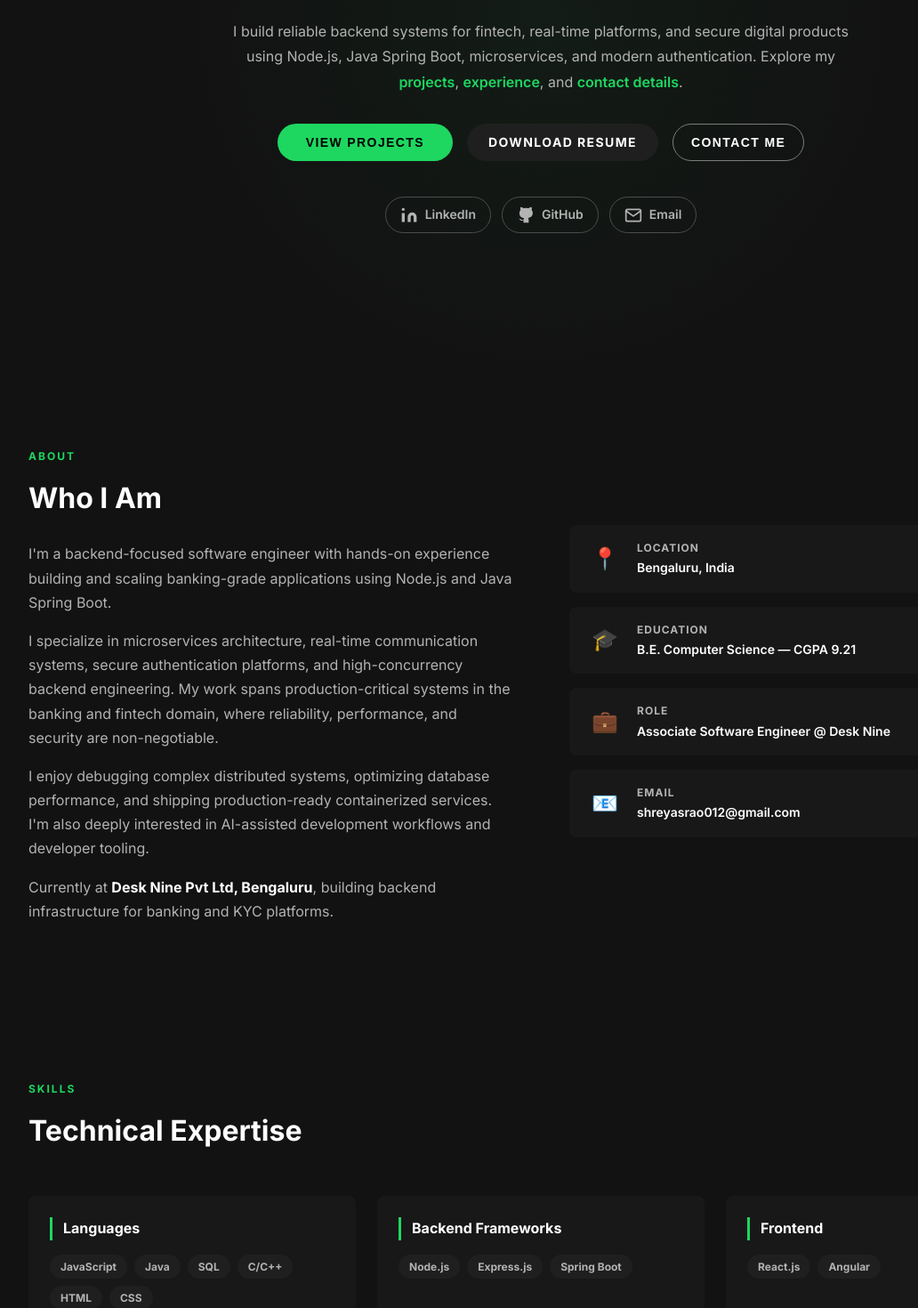
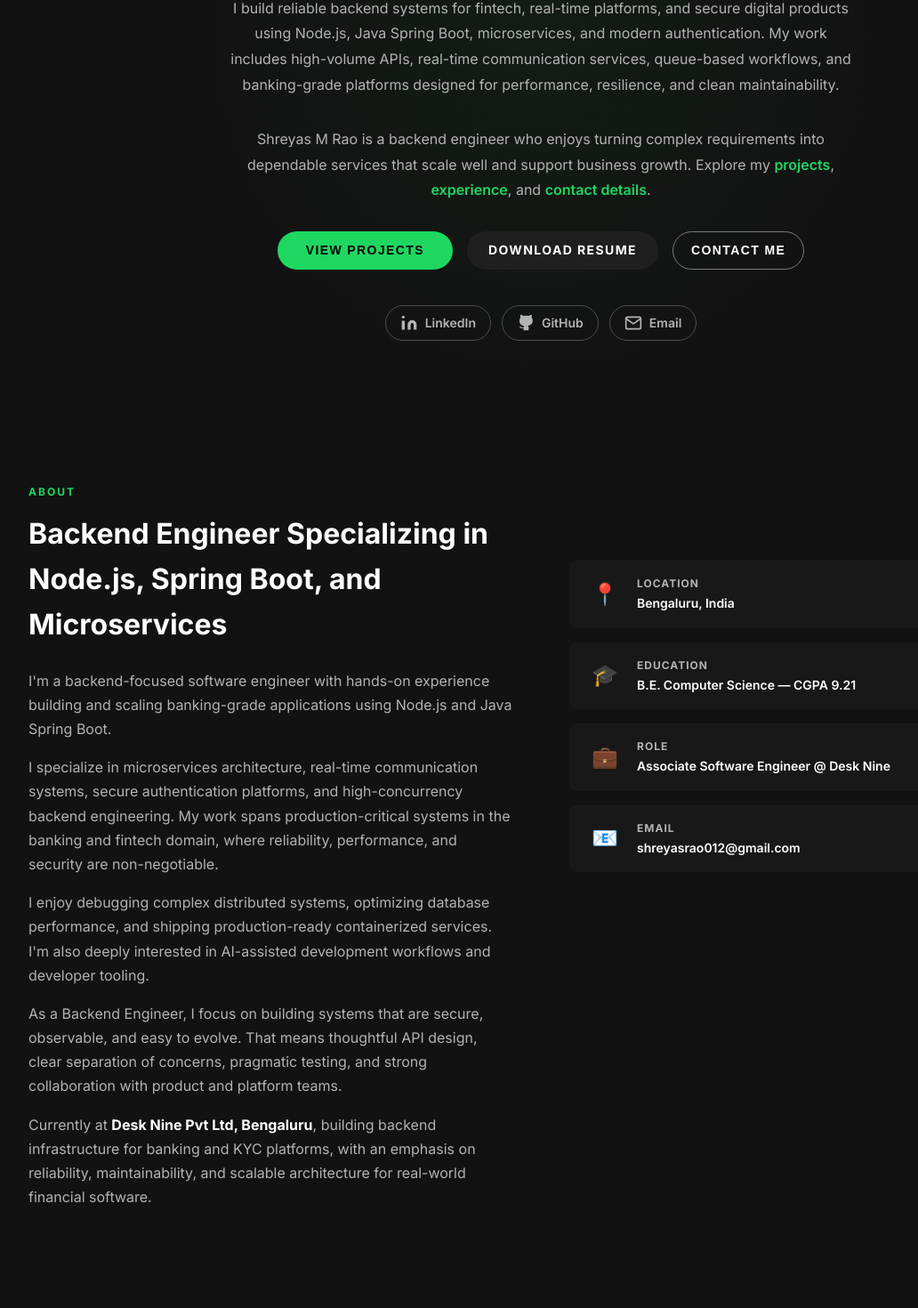
Before and after one commit to Humbledot00/Spotify-themed-Portfolio, a React (Vite) app: page / in a window 1280 px wide. Shown: the part 377-1847 px from the top of the page at 89% size, without its empty margins (32-1064 px from the left). Built offline with nearby package versions, Linux system fonts and the light colour scheme.

Commit message:
[NEW] SEO Optimized

```diff
--- a/index.html
+++ b/index.html
@@ -8,11 +8,11 @@
     <meta http-equiv="X-UA-Compatible" content="IE=edge" />
     <meta name="viewport" content="width=device-width, initial-scale=1.0" />
 
-    <title>Shreyas M Rao | Backend Engineer | Node.js & Spring Boot</title>
+    <title>Shreyas M Rao | Backend Engineer | Node.js, Spring Boot, Microservices, Banking Software</title>
 
-    <meta name="description" content="Backend software engineer building scalable Node.js and Spring Boot systems for banking, real-time platforms, and secure authentication." />
+    <meta name="description" content="Shreyas M Rao is a backend engineer in Bengaluru specializing in Node.js, Spring Boot, microservices, real-time systems, banking software, fintech APIs, and secure authentication." />
 
-    <meta name="keywords" content="Shreyas M Rao, backend software engineer, Node.js developer, Spring Boot engineer, microservices architect, real-time systems, WebSocket developer, Redis BullMQ, Docker AWS, banking backend engineer, Bengaluru software engineer, VCET Puttur, Desk Nine, Java developer India, KYC backend, authentication server, portfolio" />
+    <meta name="keywords" content="Shreyas M Rao, backend engineer, backend software engineer, Node.js developer, Spring Boot developer, Java backend engineer, microservices architect, real-time systems engineer, banking software developer, fintech backend engineer, API developer, authentication engineer, Bengaluru backend engineer, software engineer India, portfolio" />
 
     <meta name="author" content="Shreyas M Rao" />
     <meta name="robots" content="index, follow, max-snippet:-1, max-image-preview:large, max-video-preview:-1" />
@@ -24,8 +24,8 @@
     ═══════════════════════════════════════ -->
     <meta property="og:type" content="website" />
     <meta property="og:site_name" content="Shreyas M Rao — Portfolio" />
-    <meta property="og:title" content="Shreyas M Rao | Backend Engineer | Node.js & Spring Boot" />
-    <meta property="og:description" content="Backend engineer building scalable Node.js and Spring Boot systems for banking, real-time platforms, and secure authentication." />
+    <meta property="og:title" content="Shreyas M Rao | Backend Engineer | Node.js, Spring Boot, Microservices, Banking Software" />
+    <meta property="og:description" content="Shreyas M Rao is a backend engineer in Bengaluru specializing in Node.js, Spring Boot, microservices, real-time systems, banking software, fintech APIs, and secure authentication." />
     <meta property="og:url" content="https://helloshreyas.in" />
     <meta property="og:image" content="https://helloshreyas.in/og-image.png" />
     <meta property="og:image:width" content="1200" />
@@ -37,8 +37,8 @@
          TWITTER / X CARDS
     ═══════════════════════════════════════ -->
     <meta name="twitter:card" content="summary_large_image" />
-    <meta name="twitter:title" content="Shreyas M Rao | Backend Engineer | Node.js & Spring Boot" />
-    <meta name="twitter:description" content="Backend engineer building scalable Node.js and Spring Boot systems for banking, real-time platforms, and secure authentication." />
+    <meta name="twitter:title" content="Shreyas M Rao | Backend Engineer | Node.js, Spring Boot, Microservices, Banking Software" />
+    <meta name="twitter:description" content="Shreyas M Rao is a backend engineer in Bengaluru specializing in Node.js, Spring Boot, microservices, real-time systems, banking software, fintech APIs, and secure authentication." />
     <meta name="twitter:image" content="https://helloshreyas.in/og-image.png" />
     <meta name="twitter:image:alt" content="Shreyas M Rao Portfolio" />
     <meta name="twitter:creator" content="@helloshreyass" />
@@ -161,6 +161,19 @@
     </script>
   </head>
   <body>
+    <div
+      class="sr-only"
+      style="position:absolute; width:1px; height:1px; padding:0; margin:-1px; overflow:hidden; clip:rect(0,0,0,0); white-space:nowrap; border:0;"
+    >
+      <h1>Shreyas M Rao is a Backend Engineer specializing in Node.js and Spring Boot</h1>
+      <p>Shreyas M Rao is a backend engineer focused on building scalable software for banking, fintech, real-time platforms, and secure authentication systems. His work blends reliable architecture with hands-on engineering to deliver production-grade services that support critical business operations.</p>
+      <p>He builds modern backend systems with Node.js and Spring Boot, creating REST APIs, microservices, event-driven workflows, and secure authentication layers that remain dependable under real-world traffic and evolving product requirements.</p>
+      <p>His portfolio highlights experience in distributed systems, WebSocket-based communication, Redis and queue-based processing, Dockerized deployments, and cloud-ready infrastructure for high-growth digital products. The work emphasizes maintainability, performance, and strong engineering practices.</p>
+      <p>Shreyas M Rao also brings a strong product mindset to backend engineering, combining technical depth with clear communication and a focus on long-term maintainability. Whether the goal is a secure banking platform, a real-time application, or a scalable service layer, his work is designed to be robust, observable, and easy to evolve.</p>
+      <h2>Core skills and focus areas</h2>
+      <p>Key areas of expertise include backend architecture, microservices, API design, authentication and authorization, database performance, containerization, and cloud deployment. These skills support teams building applications that need reliability, security, and excellent user experiences.</p>
+      <p>As a Backend Engineer, Shreyas M Rao enjoys solving complex engineering challenges and turning requirements into production-ready systems that stand up to scale and operational demands.</p>
+    </div>
     <div id="root"></div>
     <script type="module" src="/src/main.jsx" defer></script>
   </body>
--- a/src/components/About.jsx
+++ b/src/components/About.jsx
@@ -36,7 +36,7 @@ export default function About() {
         <div className="about-grid">
           {/* Left: text */}
           <div className="about-text">
-            <h2 className="section-heading reveal">Who I Am</h2>
+            <h2 className="section-heading reveal">Backend Engineer Specializing in Node.js, Spring Boot, and Microservices</h2>
 
             <p className="about-para reveal">
               I'm a backend-focused software engineer with hands-on experience building
@@ -54,8 +54,14 @@ export default function About() {
               interested in AI-assisted development workflows and developer tooling.
             </p>
             <p className="about-para reveal">
+              As a Backend Engineer, I focus on building systems that are secure, observable,
+              and easy to evolve. That means thoughtful API design, clear separation of concerns,
+              pragmatic testing, and strong collaboration with product and platform teams.
+            </p>
+            <p className="about-para reveal">
               Currently at <strong>Desk Nine Pvt Ltd, Bengaluru</strong>, building backend infrastructure
-              for banking and KYC platforms.
+              for banking and KYC platforms, with an emphasis on reliability, maintainability,
+              and scalable architecture for real-world financial software.
             </p>
           </div>
 
--- a/src/components/Hero.jsx
+++ b/src/components/Hero.jsx
@@ -40,7 +40,7 @@ export default function Hero() {
 
         {/* H1 */}
         <h1 className="hero-title animate-fade-in-up delay-200">
-          Hi, I'm <span className="hero-name">Shreyas M Rao</span>
+          Hi, I'm <span className="hero-name">Shreyas M Rao</span>, a Backend Engineer
         </h1>
 
         {/* H2 typewriter */}
@@ -51,7 +51,10 @@ export default function Hero() {
 
         <p className="hero-description animate-fade-in-up delay-350">
           I build reliable backend systems for fintech, real-time platforms, and secure digital products using Node.js, Java Spring Boot, microservices, and modern authentication.
-          Explore my <a href="#projects">projects</a>, <a href="#experience">experience</a>, and <a href="#contact">contact details</a>.
+          My work includes high-volume APIs, real-time communication services, queue-based workflows, and banking-grade platforms designed for performance, resilience, and clean maintainability.
+        </p>
+        <p className="hero-description animate-fade-in-up delay-360">
+          Shreyas M Rao is a backend engineer who enjoys turning complex requirements into dependable services that scale well and support business growth. Explore my <a href="#projects">projects</a>, <a href="#experience">experience</a>, and <a href="#contact">contact details</a>.
         </p>
 
         {/* CTA Buttons */}
```
